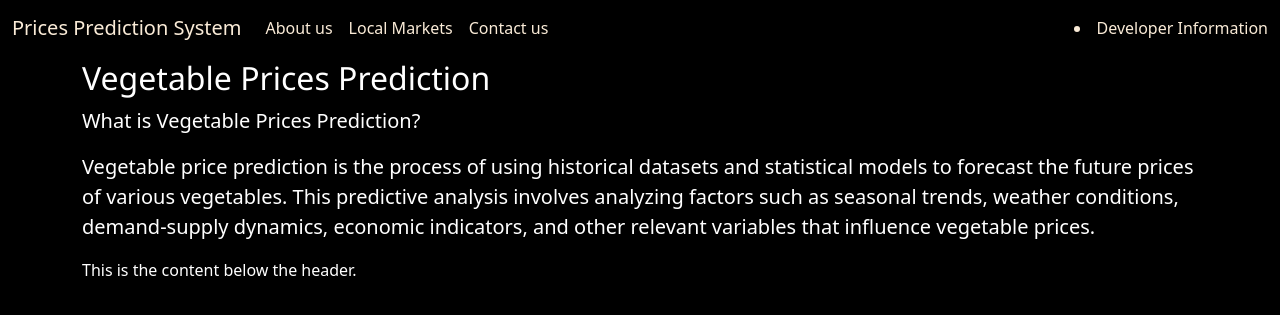
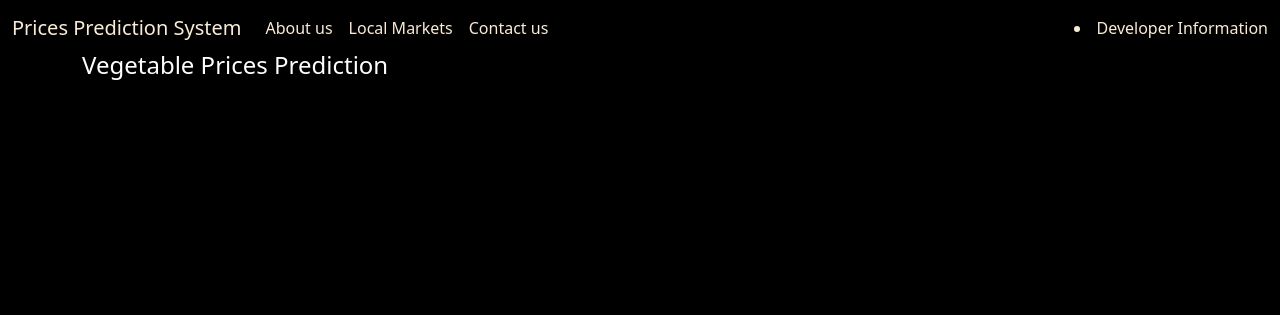
Before and after one commit to jayakrishnagaddam/PRICES-PREDICTION-SYSTEM, a Flask app: page /vegetable in a window 1280 px wide. Shown: the top 315 px of the page. Run offline with Flask 3, Linux system fonts and the light colour scheme; some libraries are stand-ins or nearby versions.

Commit message:
Update vegetable.html

```diff
--- a/templates/vegetable.html
+++ b/templates/vegetable.html
@@ -1,32 +1,19 @@
 <!DOCTYPE html>
 <html>
     <head>
-        <style>
-          body{
-            padding-top: 4%;
-            background-color: black !important;
-            color: white !important;
-          }
-        </style>
+        <title>Vegetable Prediction</title>
         {%include 'bootstrap.html'%}
         {%include 'indexnav.html'%}
+        <style>
+            body{
+                padding-top: 4%;
+                background-color: black !important;
+            }
+        </style>
     </head>
     <body class="container">
-        <div id="header">
-            <h2 class="mt-2" style="font-family:'Segoe UI', Tahoma, Geneva, Verdana, sans-serif">Vegetable Prices Prediction</h2>
-            <p id="subheader" class="lead" style="position: relative;">What is Vegetable Prices Prediction?</p>
-        <p id="subheader" class="lead"> Vegetable price prediction is the process of using historical datasets and statistical models to
-            forecast the future prices of various vegetables. This predictive analysis involves analyzing factors
-             such as seasonal trends, weather conditions, demand-supply dynamics, economic indicators, and other
-             relevant variables that influence vegetable prices.</p>
+        <h2 class="lead" style="color: white; font-size: 24px;">Vegetable Prices Prediction</h2>
 
-        </div>
 
-        <div class="clearfix"></div>
-
-        <!-- Content below the header -->
-        <div>
-            <p>This is the content below the header.</p>
-        </div>
     </body>
 </html>
```
